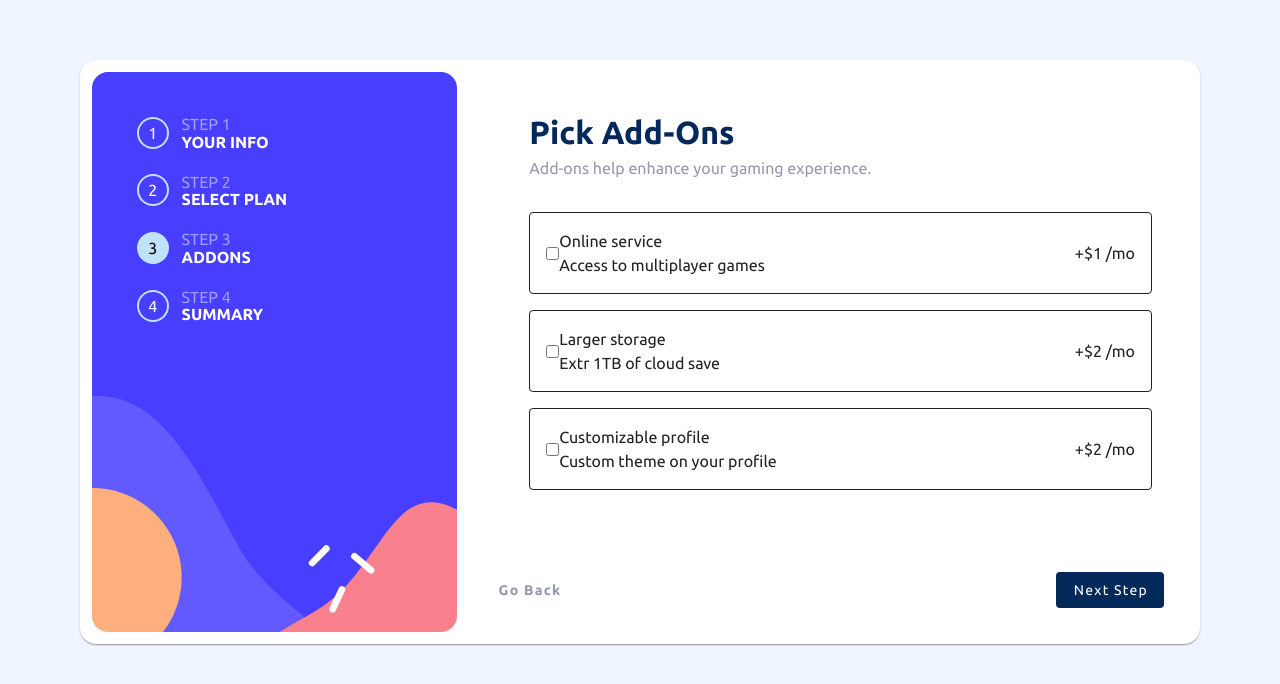
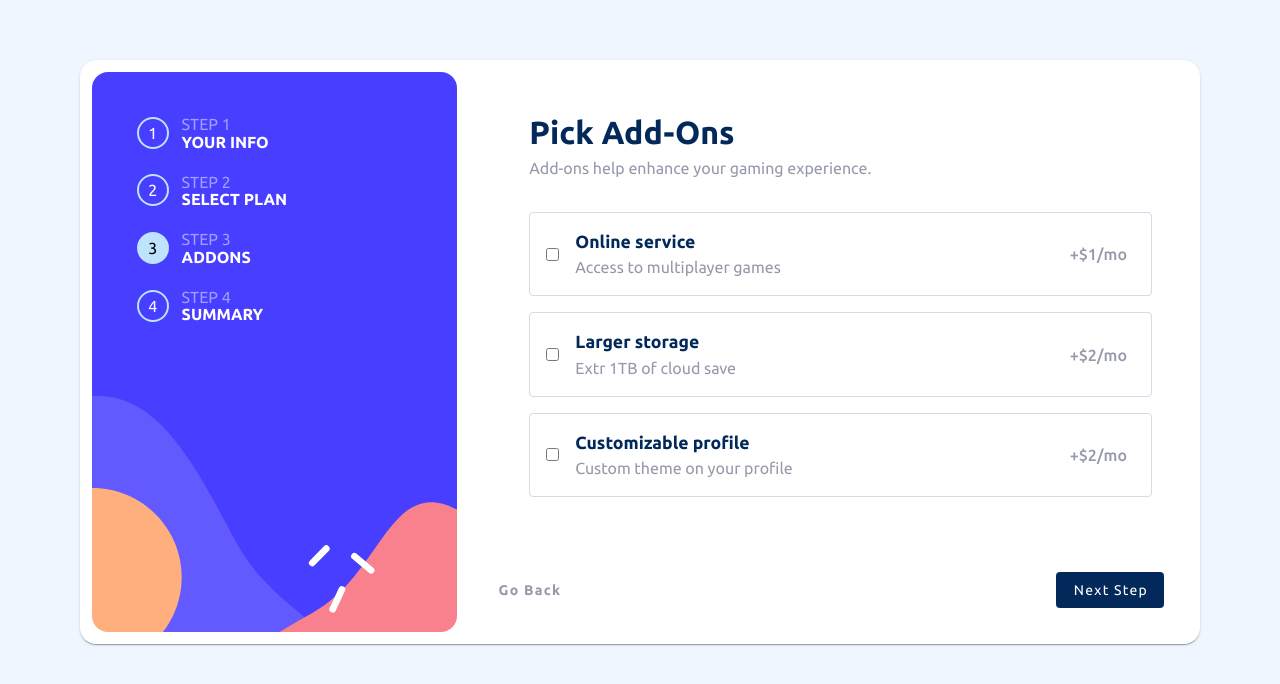
Before and after one commit to Makita7/stepForm, a Vue app: page /add-ons in a window 1280 px wide. Shown: the top 684 px of the page. Built offline with nearby package versions, Linux system fonts and the light colour scheme.

Commit message:
styling pick add ons cards

```diff
--- a/src/assets/base.css
+++ b/src/assets/base.css
@@ -7,6 +7,7 @@
   --purplish-blue: hsl(243, 100%, 62%);
   --pastel-blue: hsl(228, 100%, 84%);
   --light-blue: hsl(206, 94%, 87%);
+  --selected-blue: hsl(206deg 100% 98.49%);
   --strawberry-red: hsl(354, 84%, 57%);
 
   /* Neutral */
--- a/src/pages/addonsPage.vue
+++ b/src/pages/addonsPage.vue
@@ -2,30 +2,39 @@
 <script setup lang="ts">
 import { ref } from 'vue';
 
+//TODO: this variable should be in pinia so the data is shared
+let yearPlan = ref(false);
 
 const addOnds = ref([
     {
         title: 'Online service',
         detail: 'Access to multiplayer games',
-        price: '1',
+        monthly: 1,
+        yearly: 10,
         id: 1,
         added: false,
     },
     {
         title: 'Larger storage',
         detail: 'Extr 1TB of cloud save',
-        price: '2',
+        monthly: 2,
+        yearly: 20,
         id: 2,
         added: false,
     },
     {
         title: 'Customizable profile',
         detail: 'Custom theme on your profile',
-        price: '2',
+        monthly: 2,
+        yearly: 20,
         id: 3,
         added: false,
     },
-])
+]);
+
+// let addOnsCopy = [];
+
+// TODO: make a copy of the addOns and save the original list in pinia to you can have a copy before saving the list
 
 </script>
 
@@ -33,14 +42,22 @@ const addOnds = ref([
     <h1 class="titles">Pick add-ons</h1>
     <p class="detail mb-8">Add-ons help enhance your gaming experience.</p>
 
-    <v-card @click="ons.added = !ons.added" v-for="ons in addOnds" :key="ons.id" class="d-flex align-center mt-4 pa-4" variant="outlined">
-        <input type="checkbox" v-model="ons.added"></input>
+    <v-card
+        v-for="ons in addOnds"
+        :key="ons.id"
+        @click="ons.added = !ons.added"
+        class="d-flex align-center mt-4 pa-4 ons"
+        :class="ons.added ? 'active' : 'no'"
+        variant="outlined"
+    >
+        <input type="checkbox" v-model="ons.added" class="mr-4" />
         <div>
-            <p>{{ ons.title }}</p>
-            <p>{{ ons.detail }}</p>
+            <p class="onsTitle">{{ ons.title }}</p>
+            <p class="detail">{{ ons.detail }}</p>
         </div>
         <v-spacer/>
-        <p>+${{ ons.price }} /mo</p>
+        <p class="price mr-2" v-if="!yearPlan">+${{ ons.monthly }}/mo</p>
+        <p class="price mr-2" v-if="yearPlan">+${{ ons.yearly }}/yr</p>
     </v-card>
 
     <div class="d-flex">
@@ -50,4 +67,20 @@ const addOnds = ref([
 </template>
 
 <style lang="scss" scoped>
+    .ons{
+        border-color: var(--light-gray);
+        .onsTitle{
+            color: var(--marineblue);
+            font-weight: bold;
+            font-size: 1.1rem;
+        }
+        .price{
+            color: var(--cool-gray);
+            font-weight: 500;
+        }
+    }
+    .ons.active{
+        border-color: var(--marineblue) !important;
+        background-color: var(--selected-blue);
+    }
 </style>
--- a/src/pages/selectPlanPage.vue
+++ b/src/pages/selectPlanPage.vue
@@ -15,25 +15,25 @@ const Plans = ref([
         id: 1,
         img: arcade,
         title: 'Arcade',
-        monthly: '9',
-        yearly: '90',
-        discount: '2',
+        monthly: 9,
+        yearly: 90,
+        discount: 2,
     },
     {
         id: 2,
         img: advanced,
         title: 'Advanced',
-        monthly: '12',
-        yearly: '120',
-        discount: '2',
+        monthly: 12,
+        yearly: 120,
+        discount: 2,
     },
     {
         id: 3,
         img: pro,
         title: 'Pro',
-        monthly: '15',
-        yearly: '150',
-        discount: '2',
+        monthly: 15,
+        yearly: 150,
+        discount: 2,
     },
 ]);
 
@@ -89,6 +89,7 @@ const Plans = ref([
     }
     .activeC{
         border-color: var(--marineblue) !important;
+        background-color: var(--selected-blue);
     }
     .title{
         color: var(--marineblue);
```
